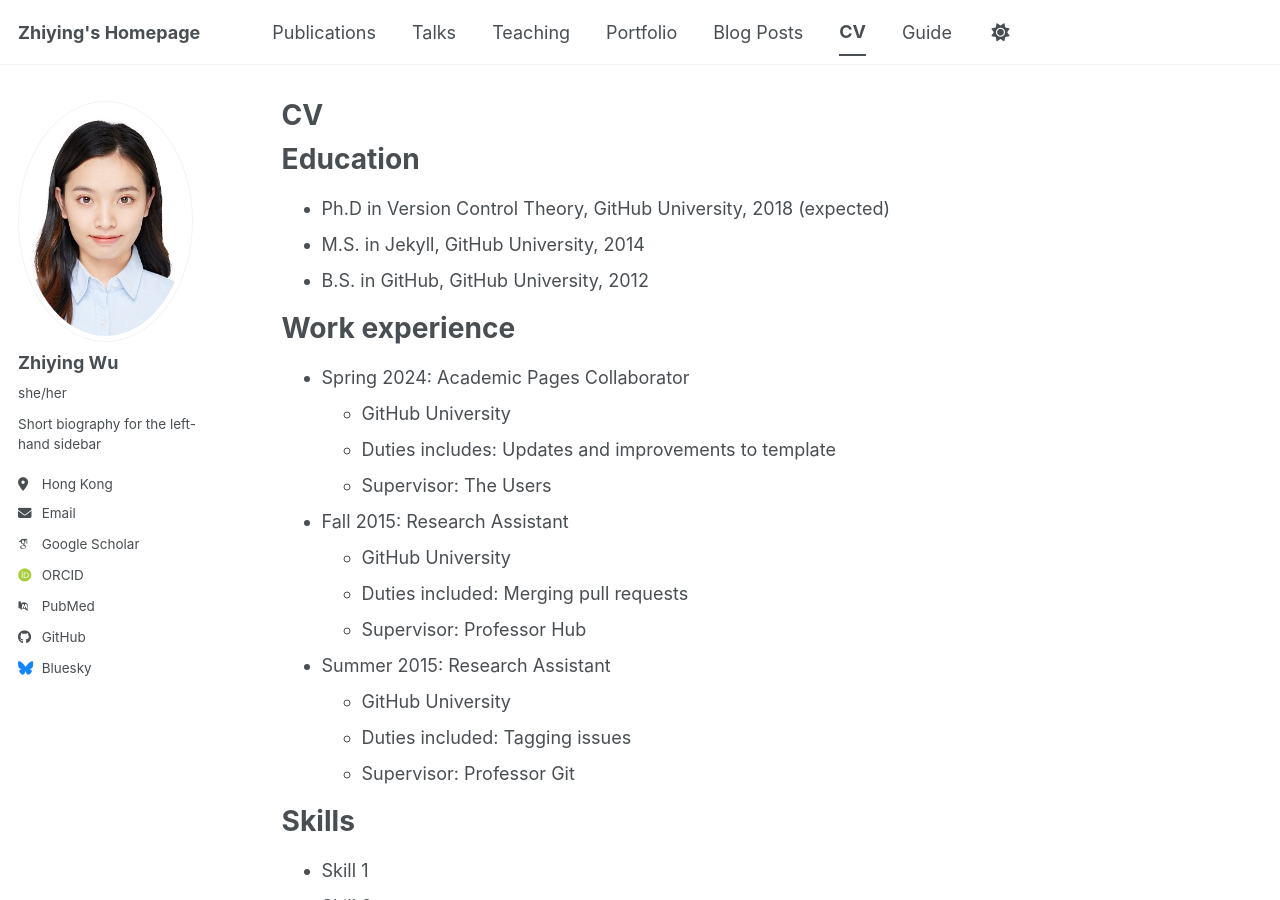
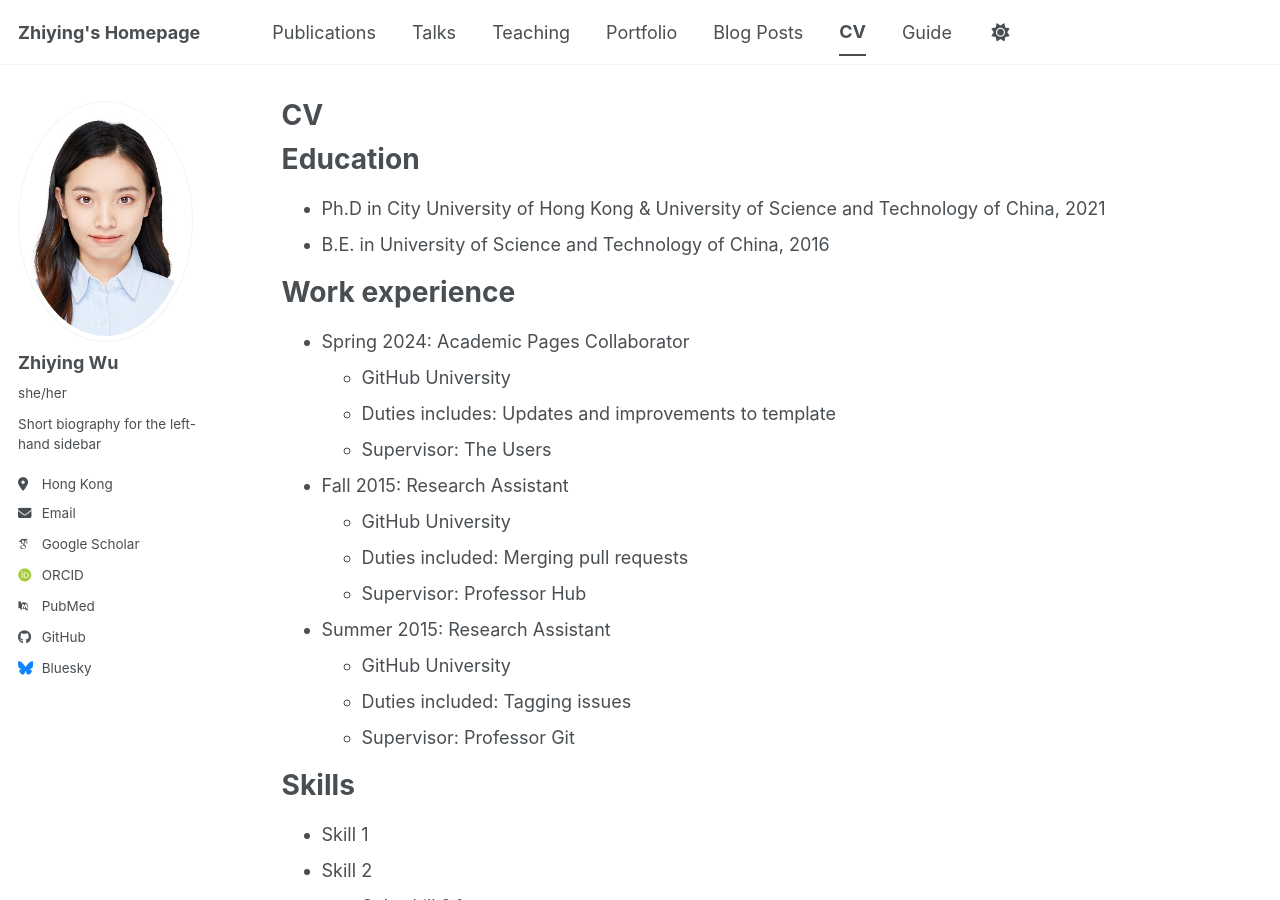
Before and after one commit to wzy199520/wzy199520.github.io, a Jekyll site: the page built from _pages/cv.md, in a window 1280 px wide and 900 px high. Built offline with Jekyll 4.4.1, drawn with Linux system fonts in a browser that asks for light colours; some web fonts are replaced; a script bundle is joined from its source files by our own code; library files that are not in the unit come from our copies.

Commit message:
Update cv.md

```diff
--- a/_pages/cv.md
+++ b/_pages/cv.md
@@ -11,9 +11,8 @@
 
 Education
 ======
-* Ph.D in Version Control Theory, GitHub University, 2018 (expected)
-* M.S. in Jekyll, GitHub University, 2014
-* B.S. in GitHub, GitHub University, 2012
+* Ph.D in City University of Hong Kong & University of Science and Technology of China, 2021
+* B.E. in University of Science and Technology of China, 2016
 
 Work experience
 ======
```
